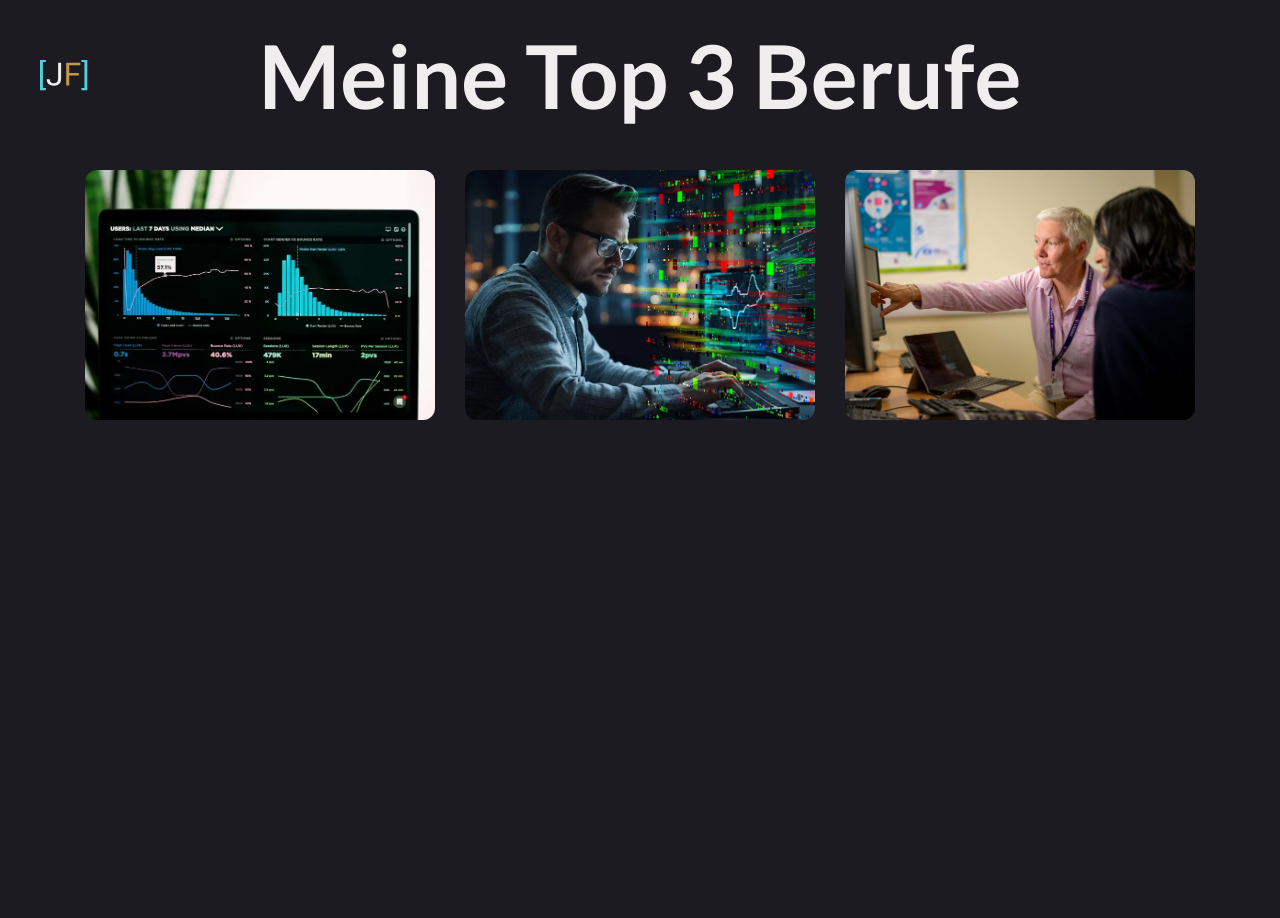
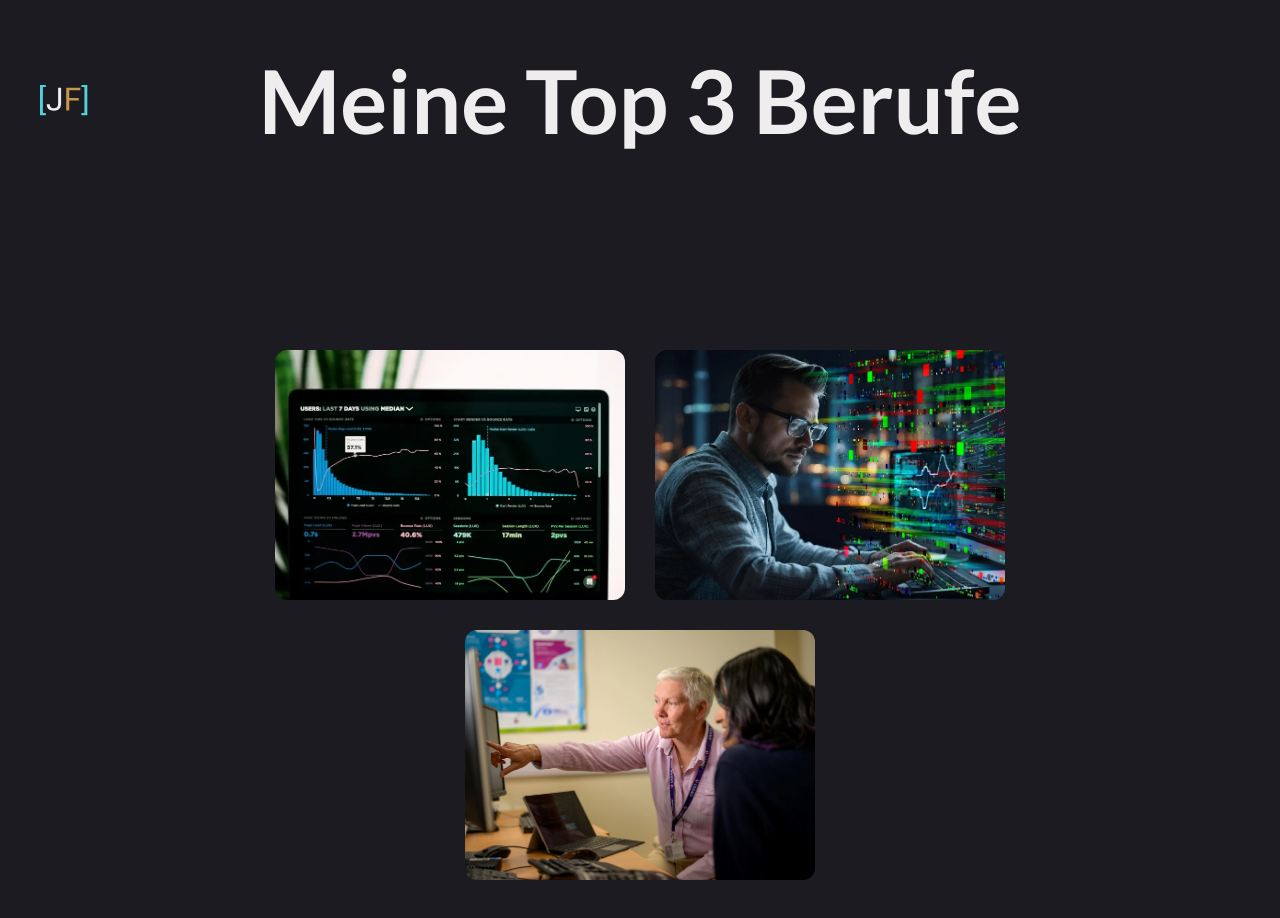
Before and after one commit to janf1997-sys/berufliche-abklaerung, a plain HTML site: page index.html in a window 1280 px wide. Before the commit the page ends 800 px from the top, so only its background shows below. Drawn offline with Linux system fonts and the light colour scheme.

Commit message:
style: adjust alignment

```diff
--- a/style.css
+++ b/style.css
@@ -58,7 +58,7 @@ html {
   justify-content: center;
   align-items: center;
   flex-wrap: wrap;
-  padding: 20px;
+  padding: 150px;
   margin: 0 auto;
 }
 
@@ -111,7 +111,7 @@ body {
 
 header {
   width: 100%;
-  height: 150px;
+  height: 200px;
   background-color: var(--bg-main);
   display: flex;
   justify-content: center;
```
